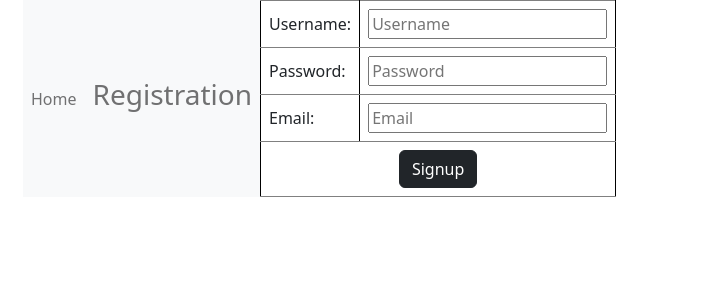
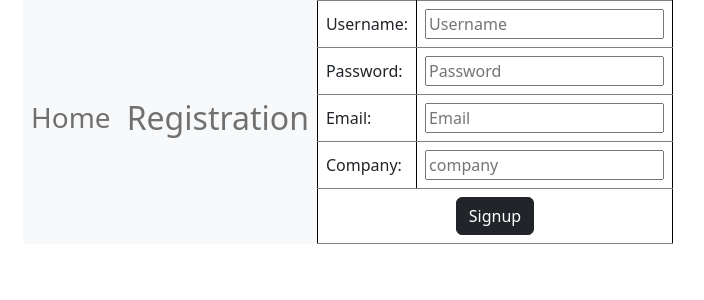
Before and after one commit to supsi-dacd-isaac/pvxte-web, a Flask app: page /signup in a window 1280 px wide. Shown: the top 300 px of the page, without its empty margins (59-763 px from the left). Run offline with Flask 3, Linux system fonts and the light colour scheme; some libraries are stand-ins or nearby versions.

Commit message:
Added company management in signup procedure

```diff
--- a/app.py
+++ b/app.py
@@ -123,10 +123,10 @@ def is_logged():
         return False
 
 
-def insert_user(conn, username, email, password):
+def insert_user(conn, username, email, password, company):
     cur = conn.cursor()
-    res = cur.execute("INSERT INTO user (username, email, password) VALUES (?, ?, ?)",
-                      (username, email, encrypt(password)))
+    res = cur.execute("INSERT INTO user (username, email, password, company) VALUES (?, ?, ?, ?)",
+                      (username, email, encrypt(password), company))
     conn.commit()
     return res
 
@@ -459,7 +459,7 @@ def signup():
     error = None
     if request.method == 'POST':
         conn = get_db_connection()
-        insert_user(conn, request.form['username'], request.form['email'], request.form['password'])
+        insert_user(conn, request.form['username'], request.form['email'], request.form['password'], request.form['company'])
         conn.close()
         return redirect(url_for('login'))
     return render_template('signup.html', error=error)
--- a/templates/signup.html
+++ b/templates/signup.html
@@ -11,14 +11,14 @@
         <nav class="navbar navbar-expand-lg navbar-light bg-light">
             <ul class="navbar-nav">
                   <li class="nav-item active">
-                    <a class="nav-link" href="{{ url_for('index') }}">Home</span></a>
+                    <a class="nav-link" href="{{ url_for('index') }}"><h3>Home</h3></span></a>
                   </li>
             </ul>
         </nav>
         <nav class="navbar navbar-expand-lg navbar-light bg-light">
             <ul class="navbar-nav">
                   <li class="nav-item active">
-                    <a class="nav-link"><h3>Registration</h3></a>
+                    <a class="nav-link"><h2>Registration</h2></a>
                   </li>
             </ul>
         </nav>
@@ -39,6 +39,10 @@
                         <td><input type="text" placeholder="Email" name="email" value="{{request.form.email }}"></td>
                     </tr>
                     <tr>
+                        <td>Company:</td>
+                        <td><input type="text" placeholder="company" name="company" value="{{request.form.company }}"></td>
+                    </tr>
+                    <tr>
                         <td colspan="2" align="center"><button type="submit" class="btn btn-dark" >Signup</button></td>
                     </tr>
                 </tbody>
```
